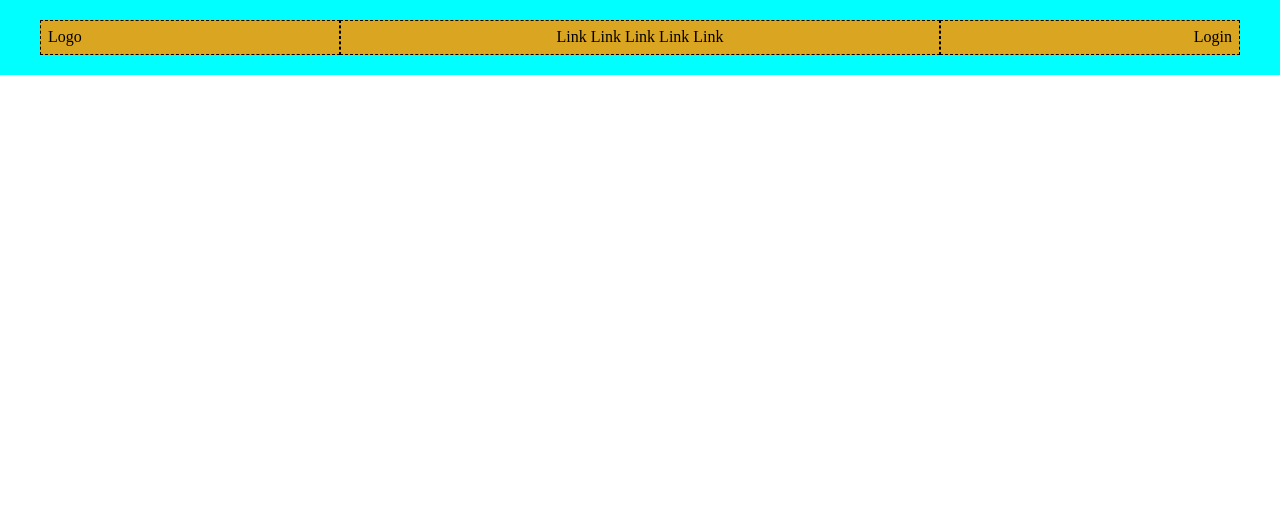
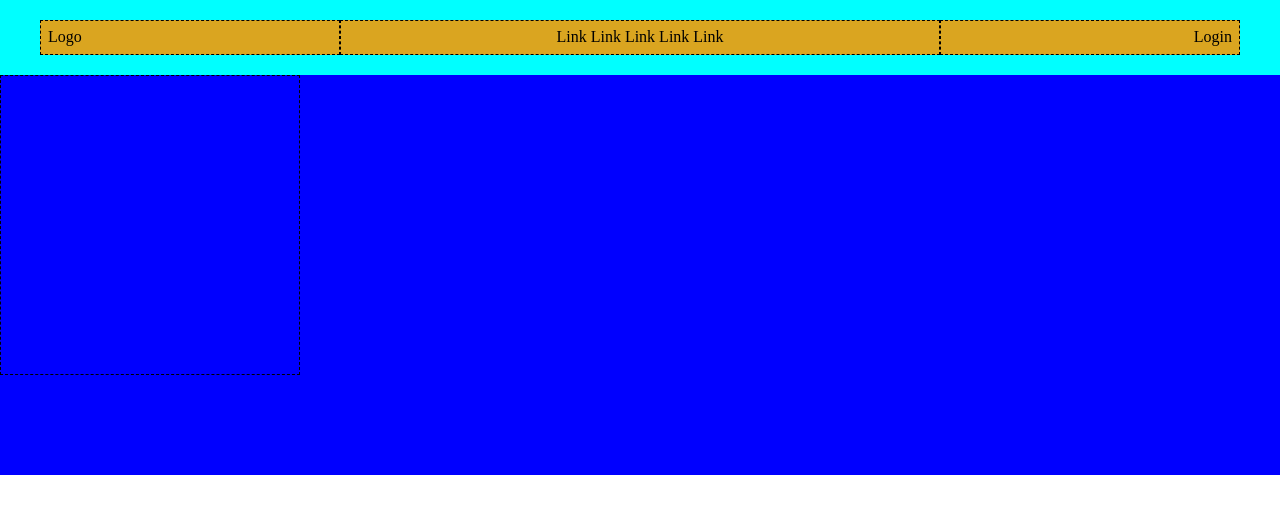
Before and after one commit to Domenico-Lo-Giudice/htmlcss-struttura-discord, a plain HTML site: page index.html in a window 1280 px wide. Drawn offline with Linux system fonts and the light colour scheme.

Commit message:
Add first section

```diff
--- a/css/style.css
+++ b/css/style.css
@@ -1,7 +1,6 @@
 header {
     padding: 20px 0;
     background-color: aqua;
-
 
 }
 
@@ -19,6 +18,7 @@ header {
     min-width: 300px;
     height: 35px;
     padding: 7px;
+
 }
 
 .container-header>nav {
@@ -34,3 +34,17 @@ header {
 .login {
     text-align: end;
 }
+
+section {
+    background-color: blue;
+    height: 400px;
+    display: flex
+}
+
+#column {
+    width: 300px;
+    height: 300px;
+    border: 1px dashed black;
+    align-items: center
+
+}
--- a/index.html
+++ b/index.html
@@ -28,6 +28,14 @@
         </div>
 
     </header>
+
+    <section>
+        <div id="column">
+
+        </div>
+
+
+    </section>
 </body>
 
 </html>
```
